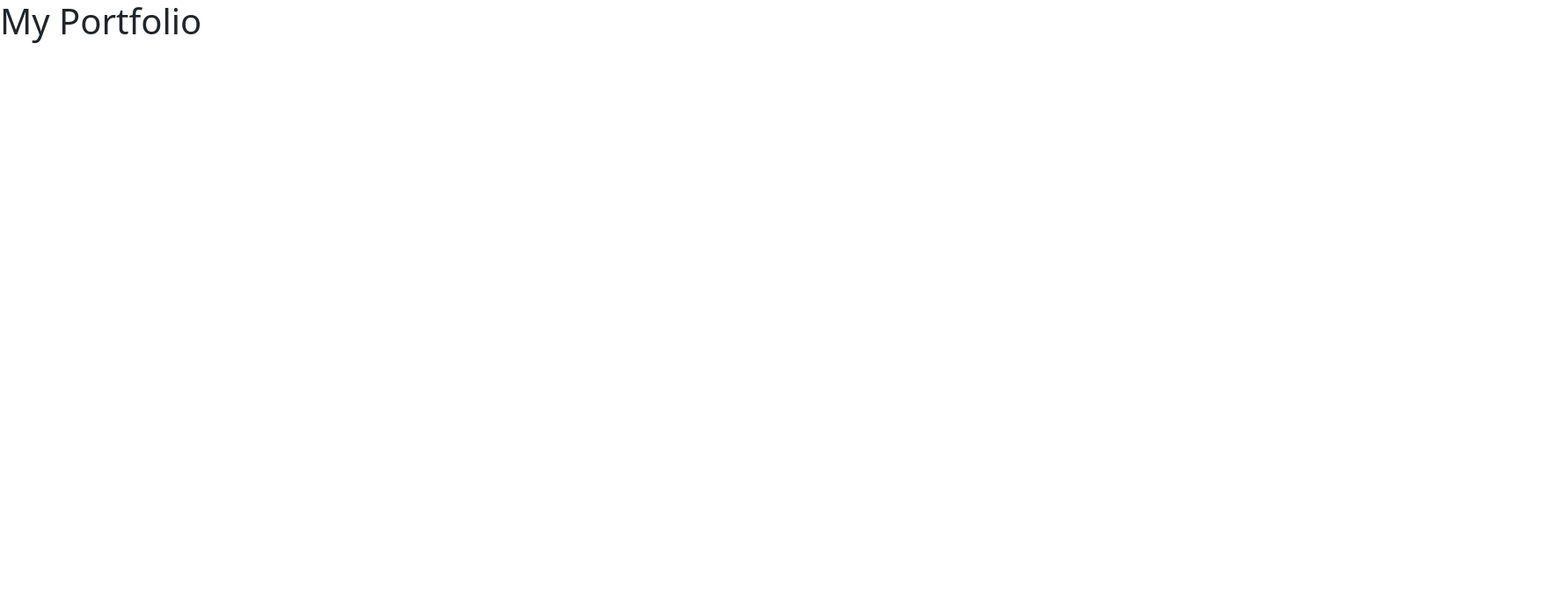
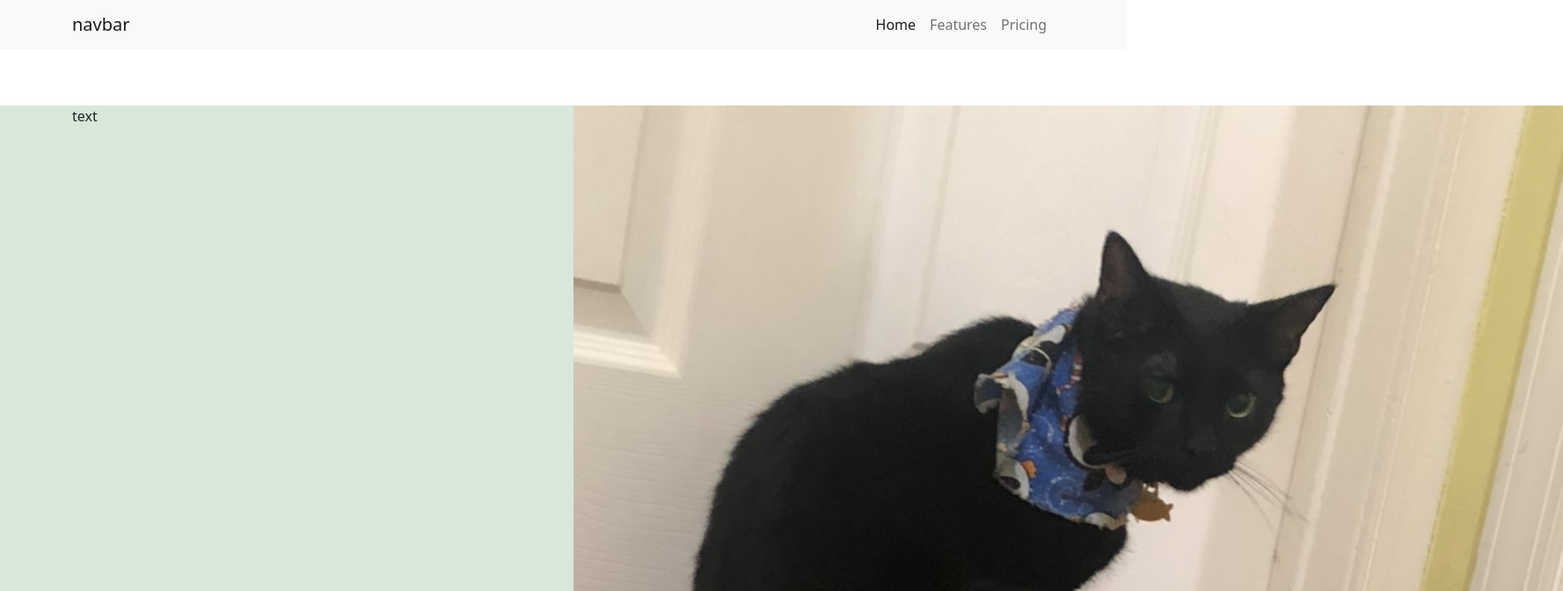
Before and after one commit to lealam1/aboutme, a plain HTML site: page index.html in a window 1280 px wide. Shown: the top 672 px of the page at 88% size, 1777 px wide, since content can reach past the window. Drawn offline with nearby package versions, Linux system fonts and the light colour scheme; files that its build step writes are made by us from their sources.

Commit message:
progress

```diff
--- a/index.html
+++ b/index.html
@@ -12,17 +12,46 @@
     <link rel="stylesheet" href="css/style.css">
   </head>
   <body>
-    <h1>My Portfolio</h1>
-
-    <!-- Optional JavaScript; choose one of the two! -->
-
-    <!-- Option 1: Bootstrap Bundle with Popper -->
-    <script src="https://cdn.jsdelivr.net/npm/bootstrap@5.1.1/dist/js/bootstrap.bundle.min.js" integrity="sha384-/bQdsTh/da6pkI1MST/rWKFNjaCP5gBSY4sEBT38Q/9RBh9AH40zEOg7Hlq2THRZ" crossorigin="anonymous"></script>
-
-    <!-- Option 2: Separate Popper and Bootstrap JS -->
-    <!--
-    <script src="https://cdn.jsdelivr.net/npm/@popperjs/core@2.9.3/dist/umd/popper.min.js" integrity="sha384-W8fXfP3gkOKtndU4JGtKDvXbO53Wy8SZCQHczT5FMiiqmQfUpWbYdTil/SxwZgAN" crossorigin="anonymous"></script>
-    <script src="https://cdn.jsdelivr.net/npm/bootstrap@5.1.1/dist/js/bootstrap.min.js" integrity="sha384-skAcpIdS7UcVUC05LJ9Dxay8AXcDYfBJqt1CJ85S/CFujBsIzCIv+l9liuYLaMQ/" crossorigin="anonymous"></script>
-    -->
+      <nav class="navbar navbar-expand-lg navbar-light bg-light">
+        <div class="container">
+          <a class="navbar-brand" href="#">navbar</a>
+          <button
+            class="navbar-toggler"
+            type="button"
+            data-toggle="collapse"
+            data-target="#navbarNav"
+            aria-controls="navbarNav"
+            aria-expanded="false"
+            aria-label="Toggle navigation"
+          >
+            <span class-="navbar-toggler-icon"></span>
+        </button>
+        <div class="collapse navbar-collapse justify-content-end" id="navbarnav">
+          <ul class="navbar-nav">
+            <li class="nav-item">
+              <a class="nav-link active" aria-current="page" href="#">Home</a>
+            </li>
+            <li class="nav-item">
+              <a class="nav-link" href="#">Features</a>
+            </li>
+            <li class="nav-item">
+              <a class="nav-link" href="#">Pricing</a>
+            </li>
+          </ul>
+        </div>
+        </div>
+      </nav>
+      <header class="page-header gradient">
+        <div class="container">
+          <div class="row">
+            <div class="col-md-6">text</div>
+            <div class="col-md-6">
+              <img
+                src="cat.jpg"
+                alt="Header image">
+            </div>
+          </div>
+        </div>
+      </header>
   </body>
 </html>
--- a/style.css
+++ b/style.css
@@ -0,0 +1,12 @@
+body {
+    height: 50%;
+}
+
+.gradient {
+    background: #d7e8da;
+    background: linear-gradient (90deg, rgba(215,232,218,1) 1%, rgba(43,124,78,1) 100%);
+}
+
+.page-header {
+    margin-top: 4rem;
+}
```
Also changed, not shown: cat.jpg (added).
